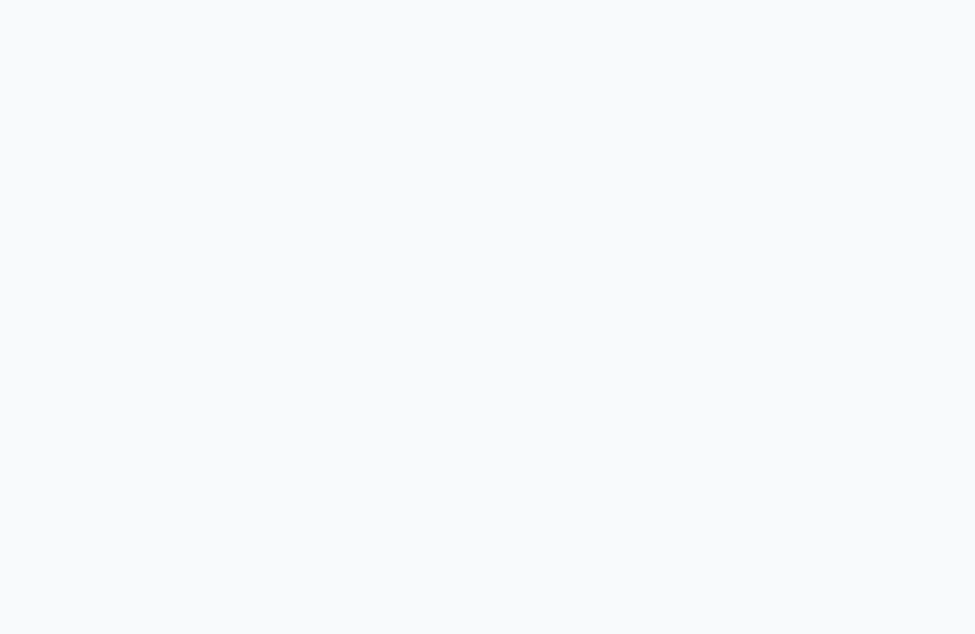
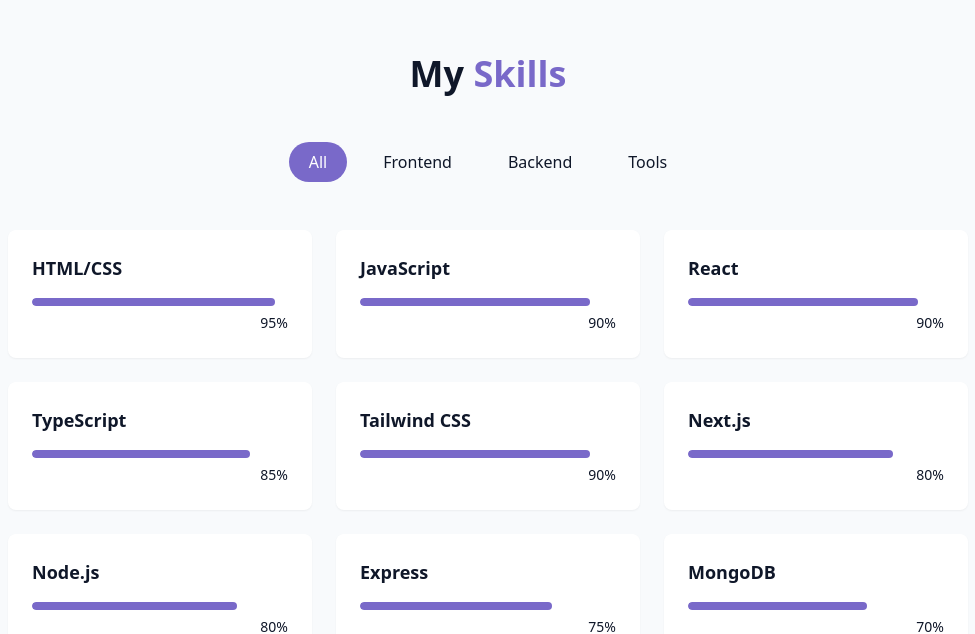
Before and after one commit to tuanqpham0921/personal_web, a React (Vite) app: page / in a window 1280 px wide. Shown: the part 1548-2182 px from the top of the page, without its empty margins (152-1127 px from the left). Before the commit the page ends 1506 px from the top, so only its background shows below. Built offline with nearby package versions, Linux system fonts and the light colour scheme.

Commit message:
skill section added

```diff
--- /dev/null
+++ b/src/components/SkillsSection.jsx
@@ -0,0 +1,88 @@
+import { useState } from "react";
+import { cn } from "@/lib/utils";
+
+{/* TODO: update these info */}
+const skills = [
+  // Frontend
+  { name: "HTML/CSS", level: 95, category: "frontend" },
+  { name: "JavaScript", level: 90, category: "frontend" },
+  { name: "React", level: 90, category: "frontend" },
+  { name: "TypeScript", level: 85, category: "frontend" },
+  { name: "Tailwind CSS", level: 90, category: "frontend" },
+  { name: "Next.js", level: 80, category: "frontend" },
+
+  // Backend
+  { name: "Node.js", level: 80, category: "backend" },
+  { name: "Express", level: 75, category: "backend" },
+  { name: "MongoDB", level: 70, category: "backend" },
+  { name: "PostgreSQL", level: 65, category: "backend" },
+  { name: "GraphQL", level: 60, category: "backend" },
+
+  // Tools
+  { name: "Git/GitHub", level: 90, category: "tools" },
+  { name: "Docker", level: 70, category: "tools" },
+  { name: "Figma", level: 85, category: "tools" },
+  { name: "VS Code", level: 95, category: "tools" },
+];
+
+const categories = ["all", "frontend", "backend", "tools"];
+
+export const SkillsSection = () => {
+    const [activeCategory, setActiveCategory] = useState("all");
+
+    const filteredSkills = activeCategory === "all"
+        ? skills : skills.filter(skill => skill.category === activeCategory
+    );
+
+    return (
+        <section id="skills" className="py-24 px-4 relative bg-secondary/30">
+            <div className="container mx-auto max-w-5xl">
+                <h2 className="text-3xl md:text-4xl mb-12 font-bold text-center">
+                    My <span className="text-primary"> Skills </span>
+                </h2>
+
+                <div className="flex flex-wrap justify-center gap-4 mb-12">
+                    {categories.map((category, key) => (
+                        <button
+                            key={key}
+                            className={cn("px-5 py-2 rounded-full transition-colors duration-300 capitalize", {
+                                "bg-primary text-white": activeCategory === category,
+                                "bg-secondary text-muted-foreground": activeCategory !== category
+                            })}
+                            onClick={() => setActiveCategory(category)}
+                        >
+                            {category}
+                        </button>
+                    ))}
+                </div>
+
+                <div className="grid grid-cols1 sm:grid-cols-2 lg:grid-cols-3 gap-6">
+                    {filteredSkills.map((skill, key) => (
+                        <div
+                            key={key}
+                            className="bg-card p-6 rounded-lg shadow-xs card-hover"
+                        >
+                            <div className="text-left mb-4">
+                                <h3 className="font-semibold text-lg"> {skill.name} </h3>
+                            </div>
+
+                            <div className="w-full bg-secondary/50 h-2 rounded-full overflow-hidden">
+                                <div className="bg-primary h-2 rounded-full origin-left animate-[grow_1,5s_ease-out]"
+                                    style={{ width: `${skill.level}%` }}
+                                />
+                            </div>
+
+                            <div className="text-right mt-1">
+                                <span className="text-sm text-muted-foreground">{skill.level}%</span>
+                            </div>
+                        </div>
+                    ))}
+                </div>
+
+            </div>
+
+
+        </section>
+
+    );
+}
--- a/src/pages/Home.jsx
+++ b/src/pages/Home.jsx
@@ -1,8 +1,9 @@
-import { Navbar } from "@/components/Navbar";
-import { ThemeToggle } from "../components/ThemeToggle";
+import { Navbar }         from "@/components/Navbar";
+import { ThemeToggle }    from "@/components/ThemeToggle";
 import { StarBackground } from "@/components/StarBackground";
-import { HeroSection } from "@/components/HeroSection";
-import { AboutSection } from "@/components/AboutSection";
+import { HeroSection }    from "@/components/HeroSection";
+import { AboutSection }   from "@/components/AboutSection";
+import { SkillsSection }  from "@/components/SkillsSection";
 
 export const Home = () => {
   return (
@@ -20,6 +21,7 @@
     <main>
       <HeroSection />
       <AboutSection />
+      <SkillsSection />
     </main>
 
     {/* Footer */}
```
